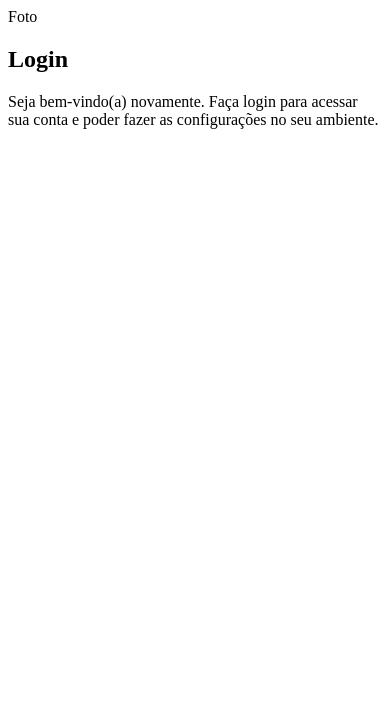
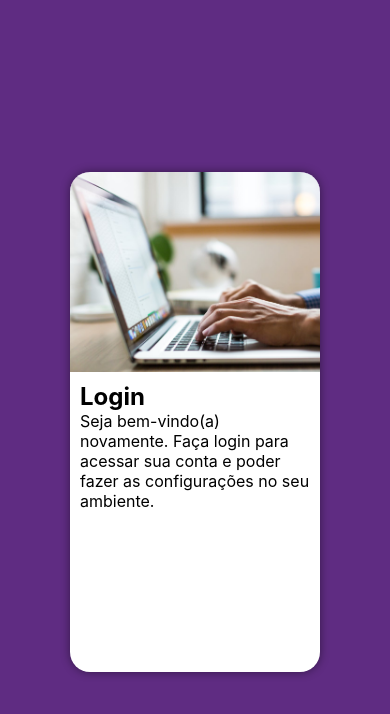
Before and after one commit to AlmeidaDan/projeto-login, a plain HTML site: page index.html in a window 390 px wide. Drawn offline with Linux system fonts and the light colour scheme.

Commit message:
criando o mobile first

```diff
--- a/estilos/style.css
+++ b/estilos/style.css
@@ -5,3 +5,47 @@
     Verder: #49a09d
     Lilás: #5f2c82
 */
+
+* {
+    margin: 0px;
+    padding: 0px;
+    box-sizing: border-box;
+    font-family: -apple-system, BlinkMacSystemFont, 'Segoe UI', Roboto, Oxygen, Ubuntu, Cantarell, 'Open Sans', 'Helvetica Neue', sans-serif;
+}
+
+body, html {
+    background-color: #5f2c82;
+    height: 100vh;
+    width: 100vw;
+}
+
+main {
+    position: relative;
+    height: 100vh;
+    width: 100vw;
+}
+
+section#login {
+    position: absolute;
+    top: 50%;
+    left: 50%;
+    transform: translate(-50%, -50%);
+    overflow: hidden;
+    background-color: white;
+    width: 250px;
+    height: 500px;
+    border-radius: 20px;
+    box-shadow: 0px 0px 10px rgba(0, 0, 0, 0.450);
+}
+
+section#login > div#imagem {
+    display: block;
+    background: #5f2c82 url(../imagens/imagem-login.jpg);
+    background-size: cover;
+    height: 200px;
+}
+
+section#login > div#formulario {
+    display: block;
+    padding: 10px;
+}
--- a/index.html
+++ b/index.html
@@ -10,7 +10,7 @@
     <main>
         <section id="login">
             <div id="imagem">
-                Foto
+                <!--Aqui vai a imagem nas CSS-->
             </div>
             <div id="formulario">
                 <h1>Login</h1>
```
